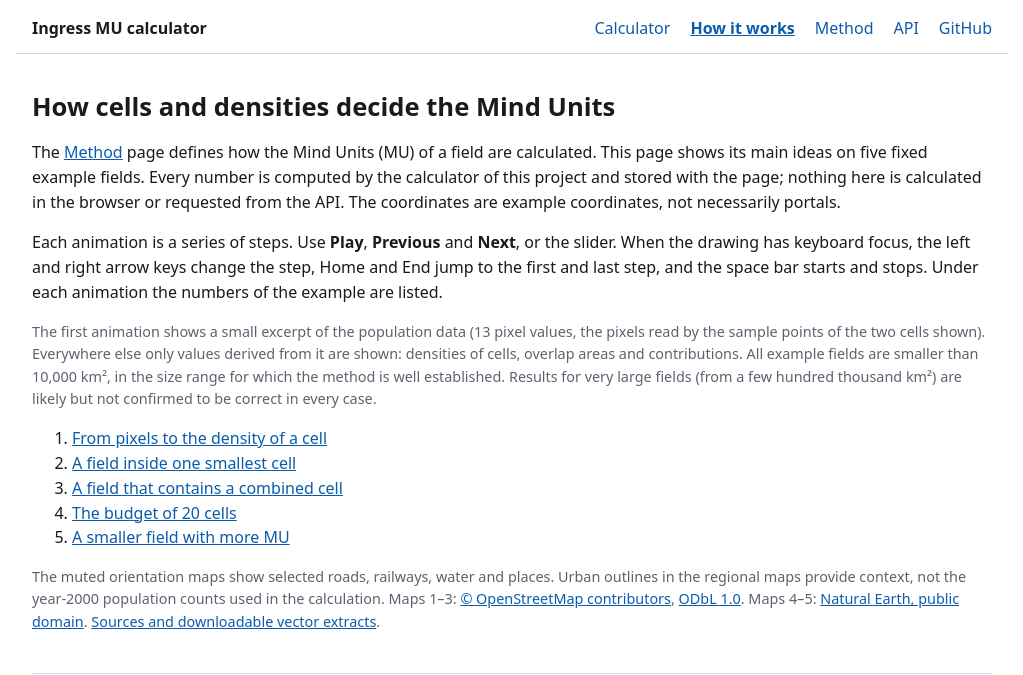
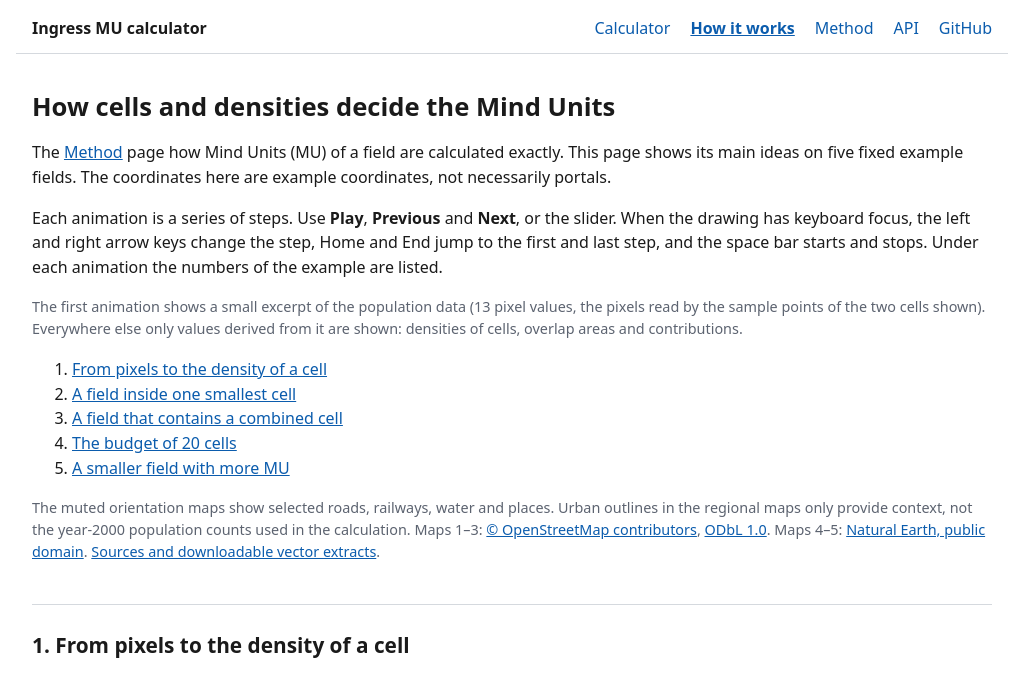
Before and after one commit to InvestigateXM/Ingress-MU-calculation, a plain HTML site: page site/how-it-works.html in a window 1280 px wide. Shown: the top 675 px of the page, without its empty margins (128-1151 px from the left). Drawn offline with Linux system fonts and the light colour scheme.

Commit message:
Update descriptions and hints in how-it-works.html

```diff
--- a/site/how-it-works.html
+++ b/site/how-it-works.html
@@ -29,9 +29,9 @@
 </svg>
 <main>
 <h1>How cells and densities decide the Mind Units</h1>
-<p>The <a href="method.html">Method</a> page defines how the Mind Units (MU) of a field are calculated. This page shows its main ideas on five fixed example fields. Every number is computed by the calculator of this project and stored with the page; nothing here is calculated in the browser or requested from the API. The coordinates are example coordinates, not necessarily portals.</p>
+<p>The <a href="method.html">Method</a> page how Mind Units (MU) of a field are calculated exactly. This page shows its main ideas on five fixed example fields. The coordinates here are example coordinates, not necessarily portals.</p>
 <p>Each animation is a series of steps. Use <strong>Play</strong>, <strong>Previous</strong> and <strong>Next</strong>, or the slider. When the drawing has keyboard focus, the left and right arrow keys change the step, Home and End jump to the first and last step, and the space bar starts and stops. Under each animation the numbers of the example are listed.</p>
-<p class="hint">The first animation shows a small excerpt of the population data (13 pixel values, the pixels read by the sample points of the two cells shown). Everywhere else only values derived from it are shown: densities of cells, overlap areas and contributions. All example fields are smaller than 10,000 km², in the size range for which the method is well established. Results for very large fields (from a few hundred thousand km²) are likely but not confirmed to be correct in every case.</p>
+<p class="hint">The first animation shows a small excerpt of the population data (13 pixel values, the pixels read by the sample points of the two cells shown). Everywhere else only values derived from it are shown: densities of cells, overlap areas and contributions.</p>
 <ol class="toc">
   <li><a href="#a1">From pixels to the density of a cell</a></li>
   <li><a href="#a2">A field inside one smallest cell</a></li>
@@ -39,7 +39,7 @@
   <li><a href="#a4">The budget of 20 cells</a></li>
   <li><a href="#a5">A smaller field with more MU</a></li>
 </ol>
-<p class="hint">The muted orientation maps show selected roads, railways, water and places. Urban outlines in the regional maps provide context, not the year-2000 population counts used in the calculation. Maps 1–3: <a href="https://www.openstreetmap.org/copyright">© OpenStreetMap contributors</a>, <a href="https://opendatacommons.org/licenses/odbl/1-0/">ODbL 1.0</a>. Maps 4–5: <a href="https://www.naturalearthdata.com/about/terms-of-use/">Natural Earth, public domain</a>. <a href="maps/README.md">Sources and downloadable vector extracts</a>.</p>
+<p class="hint">The muted orientation maps show selected roads, railways, water and places. Urban outlines in the regional maps only provide context, not the year-2000 population counts used in the calculation. Maps 1–3: <a href="https://www.openstreetmap.org/copyright">© OpenStreetMap contributors</a>, <a href="https://opendatacommons.org/licenses/odbl/1-0/">ODbL 1.0</a>. Maps 4–5: <a href="https://www.naturalearthdata.com/about/terms-of-use/">Natural Earth, public domain</a>. <a href="maps/README.md">Sources and downloadable vector extracts</a>.</p>
 <noscript><p class="hint">The animations need JavaScript. The example data is available in <a href="traces/a1.json">animation 1</a>, <a href="traces/a2.json">animation 2</a>, <a href="traces/a3.json">animation 3</a>, <a href="traces/a4.json">animation 4</a> and <a href="traces/a5.json">animation 5</a>.</p></noscript>
 
 <section class="anim" id="a1" data-trace="traces/a1.json">
```
